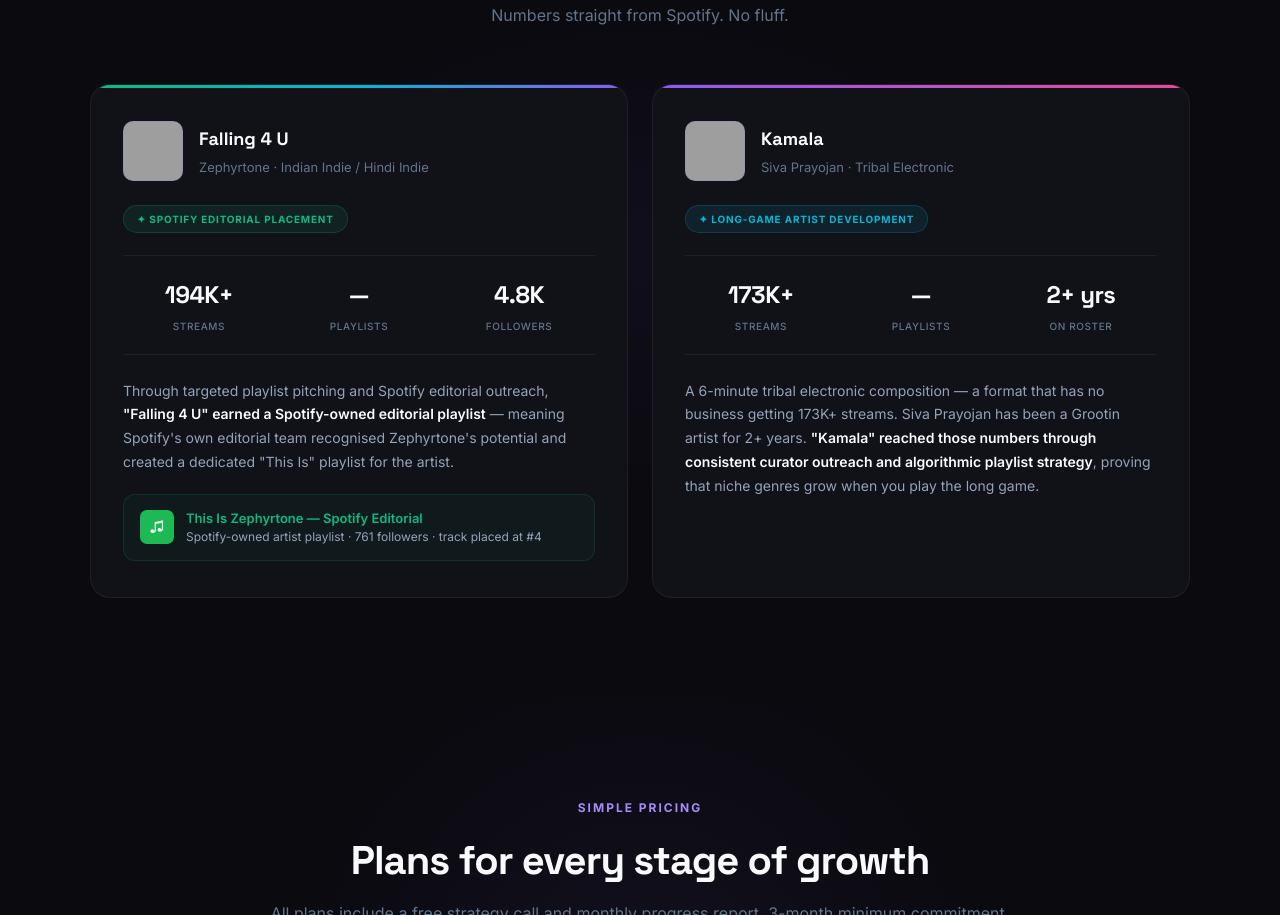
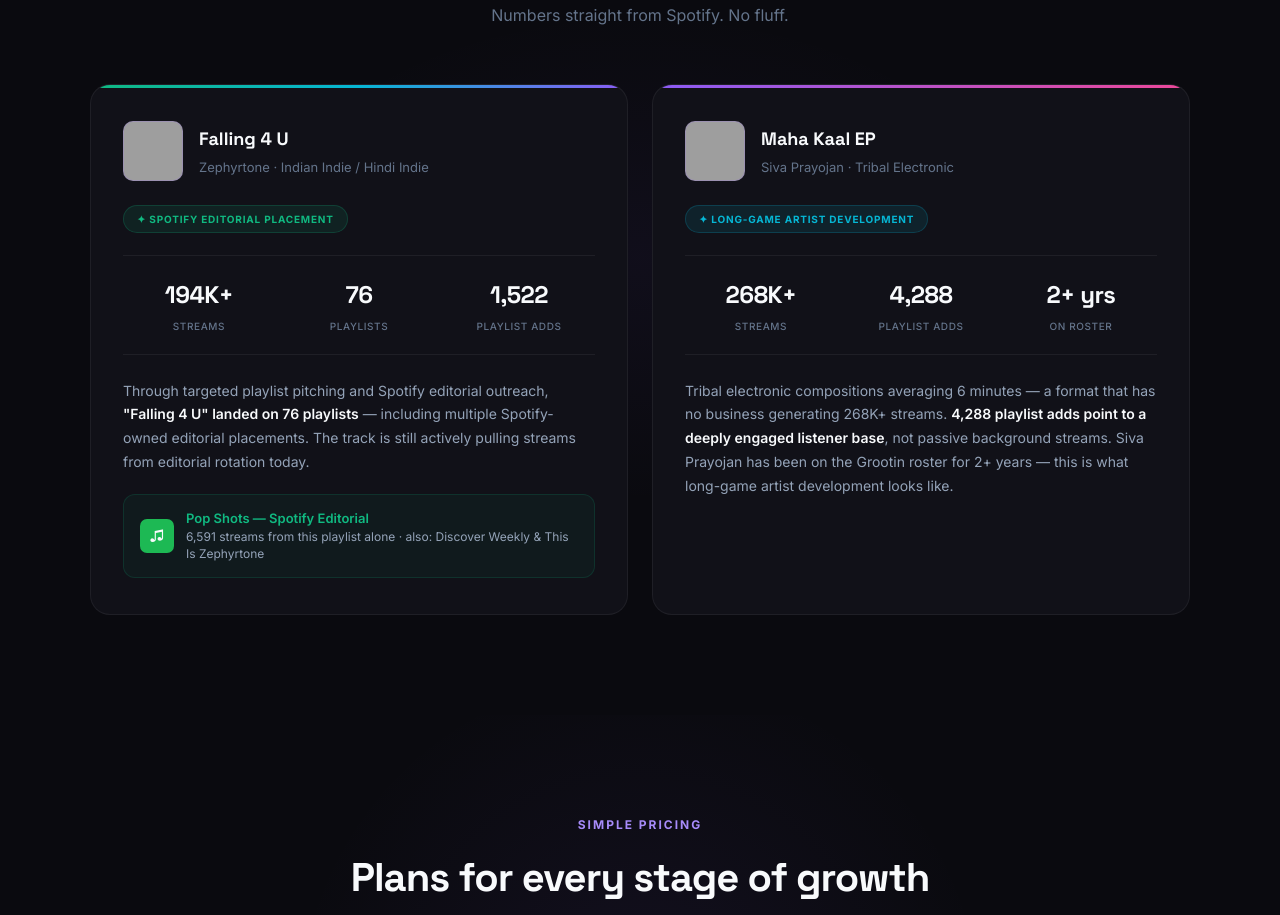
Before and after one commit to iabhirajsingh/amplify-by-grootin, a plain HTML site: page index.html in a window 1280 px wide. Shown: the part 2818-3733 px from the top of the page. Drawn offline with Linux system fonts and the light colour scheme; grey boxes are pictures that could not be loaded.

Commit message:
Update case studies: 76 playlists, Pop Shots editorial, 268K streams, 4288 playlist adds

```diff
--- a/index.html
+++ b/index.html
@@ -1846,20 +1846,20 @@
             <div class="cs-stat-label">Streams</div>
           </div>
           <div class="cs-stat">
-            <div class="cs-stat-value"><!-- FILL: playlist count from S4A -->—</div>
+            <div class="cs-stat-value">76</div>
             <div class="cs-stat-label">Playlists</div>
           </div>
           <div class="cs-stat">
-            <div class="cs-stat-value">4.8K</div>
-            <div class="cs-stat-label">Followers</div>
+            <div class="cs-stat-value">1,522</div>
+            <div class="cs-stat-label">Playlist Adds</div>
           </div>
         </div>
-        <p class="cs-result">Through targeted playlist pitching and Spotify editorial outreach, <strong>"Falling 4 U" earned a Spotify-owned editorial playlist</strong> — meaning Spotify's own editorial team recognised Zephyrtone's potential and created a dedicated "This Is" playlist for the artist.</p>
+        <p class="cs-result">Through targeted playlist pitching and Spotify editorial outreach, <strong>"Falling 4 U" landed on 76 playlists</strong> — including multiple Spotify-owned editorial placements. The track is still actively pulling streams from editorial rotation today.</p>
         <div class="cs-playlist">
           <div class="cs-playlist-icon">♫</div>
           <div class="cs-playlist-text">
-            <strong>This Is Zephyrtone — Spotify Editorial</strong>
-            Spotify-owned artist playlist · 761 followers · track placed at #4
+            <strong>Pop Shots — Spotify Editorial</strong>
+            6,591 streams from this playlist alone · also: Discover Weekly &amp; This Is Zephyrtone
           </div>
         </div>
       </div>
@@ -1869,26 +1869,26 @@
         <div class="cs-track">
           <div class="cs-cover" style="background-image:url('https://image-cdn-ak.spotifycdn.com/image/ab67616d0000b2738ae863cfcd3950c81b10c6e3');background-size:cover;background-position:center;font-size:0"></div>
           <div class="cs-track-info">
-            <div class="cs-track-name">Kamala</div>
+            <div class="cs-track-name">Maha Kaal EP</div>
             <div class="cs-artist">Siva Prayojan · Tribal Electronic</div>
           </div>
         </div>
         <span class="cs-badge development">✦ Long-Game Artist Development</span>
         <div class="cs-stats">
           <div class="cs-stat">
-            <div class="cs-stat-value">173K+</div>
+            <div class="cs-stat-value">268K+</div>
             <div class="cs-stat-label">Streams</div>
           </div>
           <div class="cs-stat">
-            <div class="cs-stat-value"><!-- FILL: playlist count from S4A -->—</div>
-            <div class="cs-stat-label">Playlists</div>
+            <div class="cs-stat-value">4,288</div>
+            <div class="cs-stat-label">Playlist Adds</div>
           </div>
           <div class="cs-stat">
             <div class="cs-stat-value">2+ yrs</div>
             <div class="cs-stat-label">On Roster</div>
           </div>
         </div>
-        <p class="cs-result">A 6-minute tribal electronic composition — a format that has no business getting 173K+ streams. Siva Prayojan has been a Grootin artist for 2+ years. <strong>"Kamala" reached those numbers through consistent curator outreach and algorithmic playlist strategy</strong>, proving that niche genres grow when you play the long game.</p>
+        <p class="cs-result">Tribal electronic compositions averaging 6 minutes — a format that has no business generating 268K+ streams. <strong>4,288 playlist adds point to a deeply engaged listener base</strong>, not passive background streams. Siva Prayojan has been on the Grootin roster for 2+ years — this is what long-game artist development looks like.</p>
       </div>
 
     </div>
```
